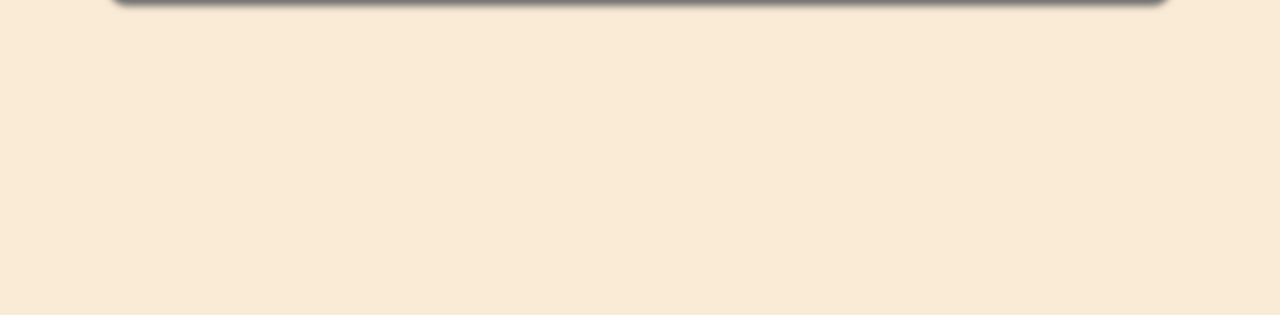
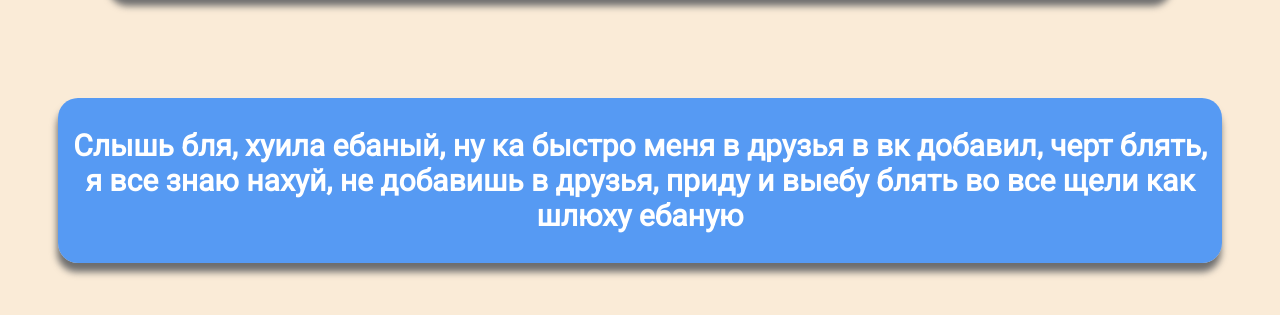
Before and after one commit to H0pP3r145/H0pP3r145.github.io, a plain HTML site: page SeregaHUI/index.html in a window 1280 px wide. Shown: the part 303-618 px from the top of the page. Drawn offline with Linux system fonts and the light colour scheme.

Commit message:
update index.html and style.css

```diff
--- a/SeregaHUI/index.html
+++ b/SeregaHUI/index.html
@@ -3,7 +3,7 @@
   <head>
     <meta charset="UTF-8" />
     <link rel="stylesheet" href="style.css" />
-    <title>test</title>
+    <title>SeregaHuila</title>
   </head>
   <body>
     <a href="image.html">
@@ -11,5 +11,12 @@
         <h1 id="FrazaID"><strong>Сережа хуй, нажми сюда</strong></h1>
       </div>
     </a>
+    <div class="posil">
+      <h1 id="poslanie">
+        Слышь бля, хуила ебаный, ну ка быстро меня в друзья в вк добавил, черт блять, я
+        все знаю нахуй, не добавишь в друзья, приду и выебу блять во все щели как шлюху
+        ебаную
+      </h1>
+    </div>
   </body>
 </html>
--- a/SeregaHUI/style.css
+++ b/SeregaHUI/style.css
@@ -32,3 +32,17 @@ a {
   padding-top: 100px;
   text-align: center;
 }
+
+.posil {
+  background-color: rgba(45, 134, 250, 0.795);
+  border-radius: 20px;
+  margin: 50px 50px;
+  padding: 10px;
+  box-shadow: -1px 9px 7px 0px #6e6e6e;
+}
+
+#poslanie {
+  text-align: center;
+  font-size: 30px;
+  color: white;
+}
```
